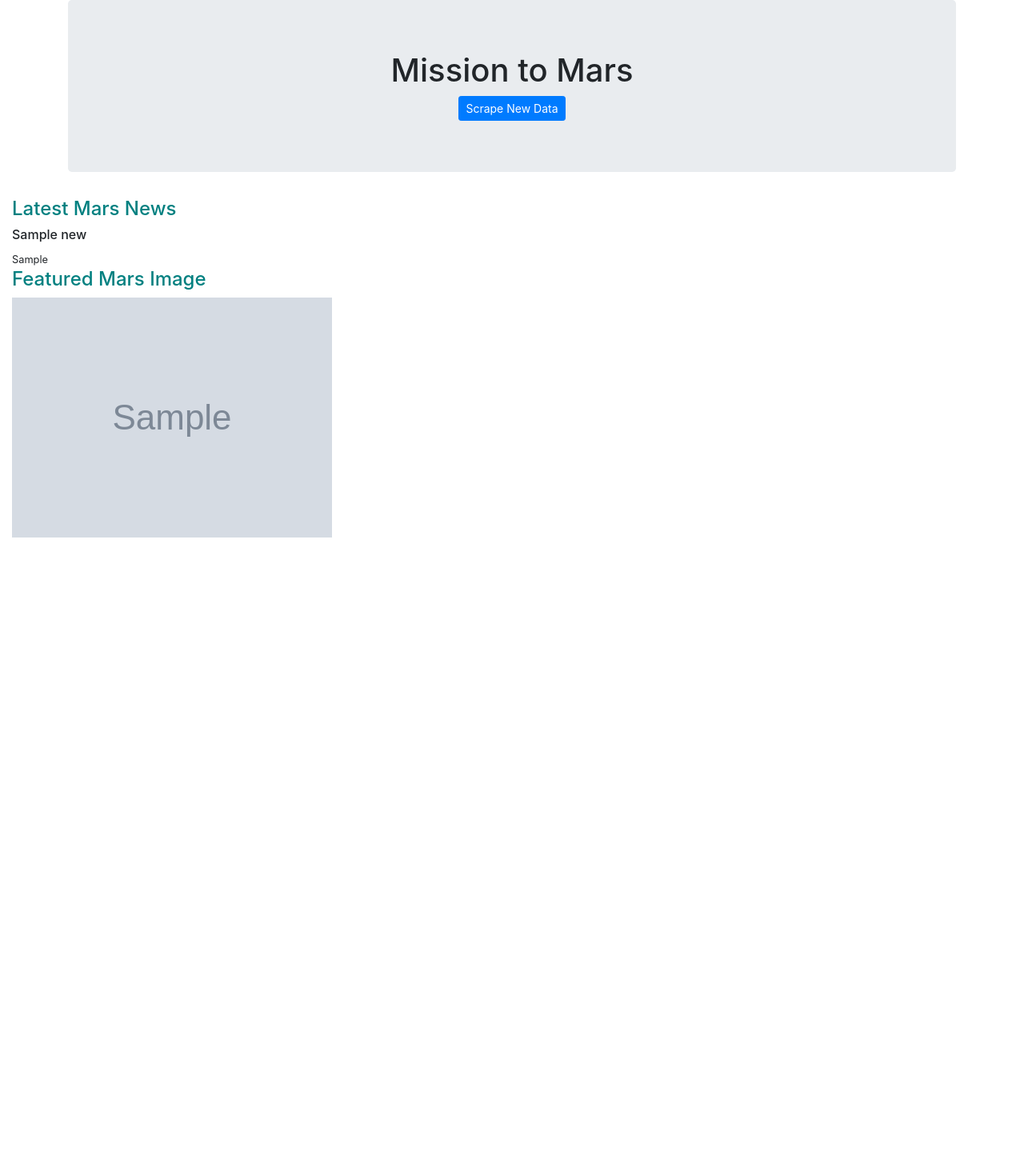
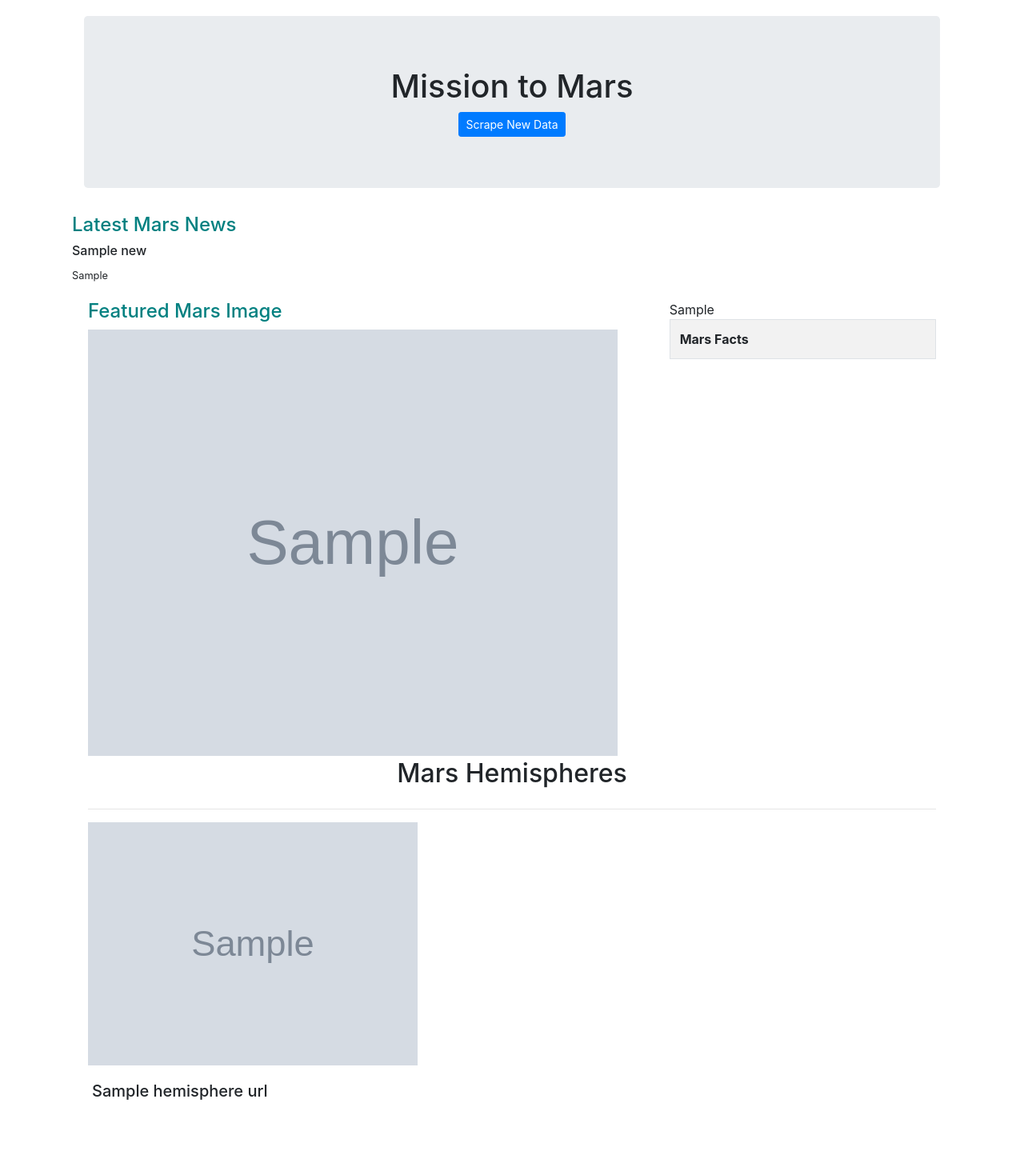
Before and after one commit to LeeProut/web-scraping-challenge, a Flask app: page / in a window 1280 px wide. Shown: the whole page at 80% size. Before the commit the page ends 672 px from the top, so only its background shows below. Run offline with Flask 2, Linux system fonts and the light colour scheme; grey boxes marked "Sample" are stand-in pictures; a database or web service that is not in the repository returns one stand-in record (values such as "Sample title"); lists and menus that the app fills with data are empty; some libraries are stand-ins or nearby versions.

Commit message:
added hemisphere section and looped through with jinja

```diff
--- a/Missions_to_Mars/templates/index.html
+++ b/Missions_to_Mars/templates/index.html
@@ -10,12 +10,13 @@
         <link rel="stylesheet" href="https://cdn.jsdelivr.net/npm/bootstrap@4.5.3/dist/css/bootstrap.min.css" integrity="sha384-TX8t27EcRE3e/ihU7zmQxVncDAy5uIKz4rEkgIXeMed4M0jlfIDPvg6uqKI2xXr2" crossorigin="anonymous">
 
         <!--css stylesheet-->
-        <link rel="stylesheet" type="text/css" href="Resources/style.css">
+        <link rel="stylesheet" href="../Resources/style.css">
     </head>
 
   <body>
     <!--create container for the page-->
-      <div class="container-fluid">
+    <div class="container" style="padding: 20px;">
+
         <!--create container for header-->
         <div class="container text-center">
             <div class="jumbotron">
@@ -23,34 +24,70 @@
                 <a class="btn btn-primary btn-sm" href="/scrape" role="button">Scrape New Data</a>
             </div>
         </div>
+
         <!--create div class for latest news-->
        <div class="row">
-          <div class="col-11">
+          <div class="col-12">
             <h4>Latest Mars News</h4>
             <h6>{{ mars_news.news_title }}</h6>
             <small>{{ mars_news.news_p }}</small>
           </div>
+       </div>
 
-        <!--empty div for spacing-->
-          <div class="col-1">
+      <!--create 2nd container, row, and div class for featured image-->
+      <div class="container" style="padding: 20px;">
+        <div class="row">
+
+
+            <!--left side-->
+            <div class="col-lg-8 col-md-12">
+                <h4>Featured Mars Image</h4>
+                <img class="feat-image" src= {{ mars_news.featured_image_url }} style="width: 95%; height: 100%" alt="Featured Image"/>
+            </div>
+
+
+        <!--create div column and class for table-->
+          <!--right side-->
+          <div class="col-lg-4 col-md-12">
+            <div class="table-responsive-sm">
+              <table class="table table-striped table-bordered">
+                <th>Mars Facts</th>
+                <tbody>{{ mars_news.html_mars_table | safe }}</tbody>
+              </table>
             </div>
           </div>
 
-        <!--create div class for featured image-->
-        <div class="row">
-            <div class="col-3">
-                <h4>Featured Mars Image</h4>
-                <img id="feat-image" src= {{ mars_news.featured_image_url }} />
         </div>
       </div>
 
-        <!--create div class for table-->
-        <div class="table-responsive-sm">
-            <table class="table table-striped table-bordered">
-            </table>
+    <!--create 3rd container for Mars Hemispheres images-->
+  <div class="container" style="padding: 20px;">
+    <div class="row">
+      <div class="col-12">
+        <h2 style="text-align: center;">Mars Hemispheres</h2>
+      </div>
+    </div>
+
+    <hr>
+
+    <!--hemisphere images and titles-->
+    <div class ="row">
+      <!--use jinga to loop through-->
+      {% for i in mars_news.hemisphere_urls %}
+
+      <div class="col-md-6">
+        <img class="hemi-image" src= {{ i.image_url }} style="width: 80%; height: 80%;" alt="Hemisphere Image"/>
+
+        <div class="row" style="padding: 20px;">
+          <h5>{{ i.title }}</h5>
+        </div>
+      </div>
+      {% endfor %}
+
     </div>
 
 
+  </div>
 
         <!--Javascript plugins from Bootstrap-->
         <script src="https://code.jquery.com/jquery-3.5.1.slim.min.js" integrity="sha384-DfXdz2htPH0lsSSs5nCTpuj/zy4C+OGpamoFVy38MVBnE+IbbVYUew+OrCXaRkfj" crossorigin="anonymous"></script>
```
Lines whose indentation alone changed are shown as unchanged.
